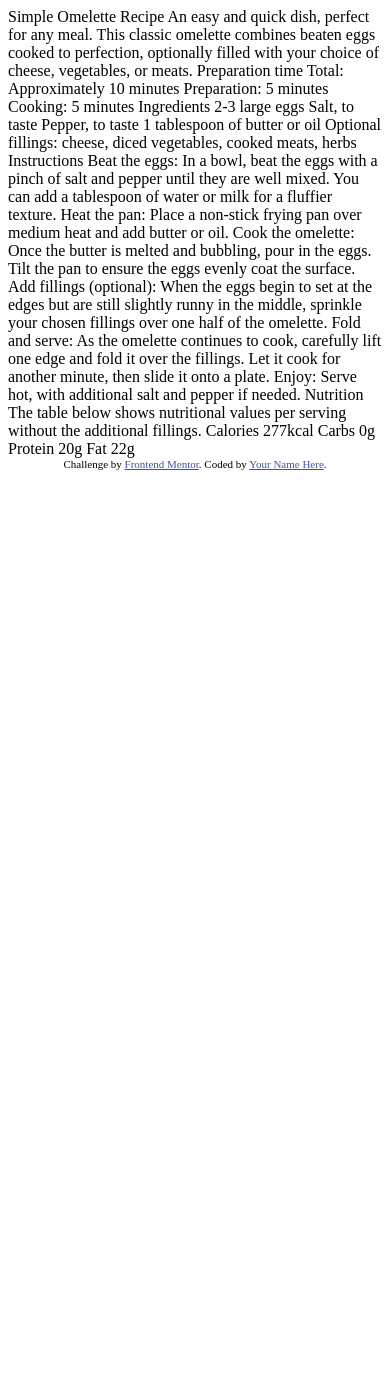
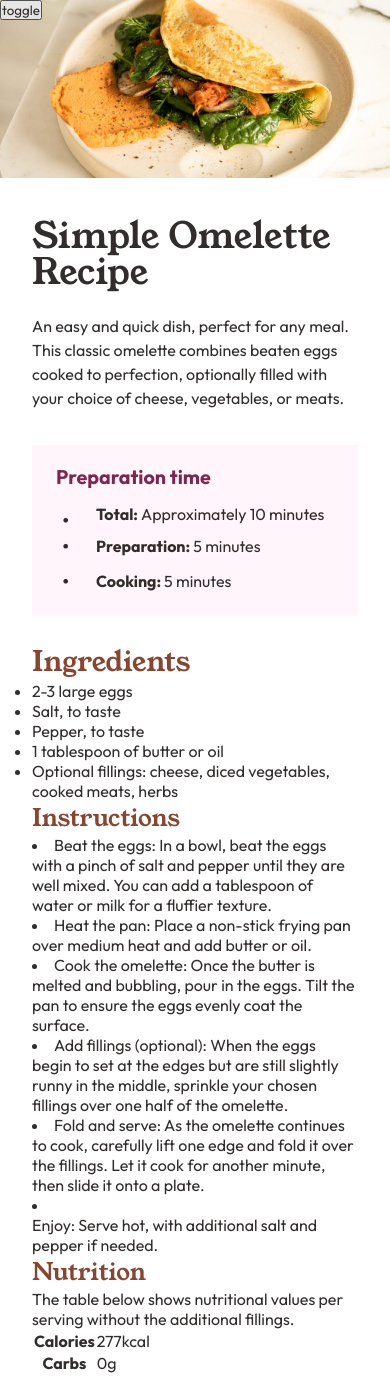
Before and after one commit to 8NeoN8/frontEndMasters-recipe-page, a plain HTML site: page index.html in a window 390 px wide. Shown: the top 1376 px of the page. Before the commit the page ends 844 px from the top, so only its background shows below. Drawn offline with Linux system fonts and the light colour scheme.

Commit message:
advance mobile design

```diff
--- a/index.html
+++ b/index.html
@@ -2,76 +2,160 @@
 <html lang="en">
 <head>
   <meta charset="UTF-8">
-  <meta name="viewport" content="width=device-width, initial-scale=1.0"> <!-- displays site properly based on user's device -->
-
+  <meta name="viewport" content="width=device-width, initial-scale=1.0">
   <link rel="icon" type="image/png" sizes="32x32" href="./assets/images/favicon-32x32.png">
-
+  <link rel="stylesheet" href="style.css">
   <title>Frontend Mentor | Recipe page</title>
-
-  <!-- Feel free to remove these styles or customise in your own stylesheet 👍 -->
   <style>
-    .attribution { font-size: 11px; text-align: center; }
-    .attribution a { color: hsl(228, 45%, 44%); }
+    @import url('https://fonts.googleapis.com/css2?family=Young+Serif&display=swap');
+    @import url('https://fonts.googleapis.com/css2?family=Outfit:wght@100..900&display=swap');
   </style>
 </head>
 <body>
 
+  <div class="tog-con">
+    <button class="toggle" id="toggle" onclick="toggle()">toggle</button>
+  </div>
+
+  <img src="./design/mobile-design.jpg" alt="reference image" class="reference hidden" id="reference" width="375px">
+
+  <main class="main-container">
+
+    <div class="card">
+      <img src="./assets/images/image-omelette.jpeg" alt="omelette image" class="omelette-img">
+
+      <div class="recipe-brief">
+        <h1 class="recipe-title section-title">
           Simple Omelette Recipe
-
+        </h1>
+        <p class="recipe-description">
           An easy and quick dish, perfect for any meal. This classic omelette combines beaten eggs cooked
           to perfection, optionally filled with your choice of cheese, vegetables, or meats.
+        </p>
 
+        <div class="recipe-preparation-container">
+          <h3 class="rp-time-title">
             Preparation time
+          </h3>
 
-  Total: Approximately 10 minutes
-  Preparation: 5 minutes
-  Cooking: 5 minutes
+          <ul class="rp-time-list">
+            <li class="time-total rpt-list-item">
+              <strong>Total: </strong> Approximately 10 minutes
+            </li>
+            <li class="time-preparation rpt-list-item">
+              <strong>Preparation: </strong> 5 minutes
+            </li>
+            <li class="time-cooking rpt-list-item">
+              <strong>Cooking: </strong> 5 minutes
+            </li>
+          </ul>
+        </div>
+      </div>
 
+      <article class="recipe-information">
+
+        <section class="ingredients">
+
+          <h2 class="ingredients-title section-title">
             Ingredients
+          </h2>
 
+          <ul class="ingredients-list section-list">
+            <li class="ingredient section-list-element">
               2-3 large eggs
+            </li>
+            <li class="ingredient section-list-element">
               Salt, to taste
+            </li>
+            <li class="ingredient section-list-element">
               Pepper, to taste
+            </li>
+            <li class="ingredient section-list-element">
               1 tablespoon of butter or oil
+            </li>
+            <li class="ingredient section-list-element">
               Optional fillings: cheese, diced vegetables, cooked meats, herbs
+            </li>
+          </ul>
+        </section>
 
+        <section class="instructions">
+
+          <h2 class="instructions-title section-title">
             Instructions
+          </h2>
 
-  Beat the eggs: In a bowl, beat the eggs with a pinch of salt and pepper until they are well mixed.
-  You can add a tablespoon of water or milk for a fluffier texture.
+          <ol class="instructions-list section-list"></ol>
+            <li class="instruction section-list-element">
+              Beat the eggs: In a bowl, beat the eggs with a pinch of salt and pepper until they are well mixed. You can add a tablespoon of water or milk for a fluffier texture.
+            </li>
+            <li class="instruction section-list-element">
+              Heat the pan: Place a non-stick frying pan over medium heat and add butter or oil.
+            </li>
+            <li class="instruction section-list-element">
+              Cook the omelette: Once the butter is melted and bubbling, pour in the eggs. Tilt the pan to ensure the eggs evenly coat the surface.
+            </li>
+            <li class="instruction section-list-element">
+              Add fillings (optional): When the eggs begin to set at the edges but are still slightly runny in the middle, sprinkle your chosen fillings over one half of the omelette.
+            </li>
+            <li class="instruction section-list-element">
+              Fold and serve: As the omelette continues to cook, carefully lift one edge and fold it over the fillings. Let it cook for another minute, then slide it onto a plate.
+            </li>
+            <li class="instruction section-list-element"></li>
+            Enjoy: Serve hot, with additional salt and pepper if needed.
+            </li>
+          </ul>
 
-  Heat the pan: Place a non-stick frying pan over medium heat and add butter or oil.
+        </section>
 
-  Cook the omelette: Once the butter is melted and bubbling, pour in the eggs. Tilt the pan to ensure
-  the eggs evenly coat the surface.
+        <section class="nutrition">
+          <h2 class="nutrition-title section-title">
+            Nutrition
+          </h2>
 
-  Add fillings (optional): When the eggs begin to set at the edges but are still slightly runny in the
-  middle, sprinkle your chosen fillings over one half of the omelette.
+          <p class="nutrition-table-description">
+            The table below shows nutritional values per serving without the additional fillings.
+          </p>
 
-  Fold and serve: As the omelette continues to cook, carefully lift one edge and fold it over the
-  fillings. Let it cook for another minute, then slide it onto a plate.
+          <table class="nutrition-table">
+            <tr class="nutrition-table-row">
+              <th class="nutrition-table-column table-header">Calories</th>
+              <td class="nutrition-table-column">277kcal</td>
+            </tr>
+            <tr class="nutrition-table-row">
+              <th class="nutrition-table-column table-header">Carbs</th>
+              <td class="nutrition-table-column">0g</td>
+            </tr>
+            <tr class="nutrition-table-row">
+              <th class="nutrition-table-column table-header">Protein</th>
+              <td class="nutrition-table-column">20g</td>
+            </tr>
+            <tr class="nutrition-table-row">
+              <th class="nutrition-table-column table-header">Fat</th>
+              <td class="nutrition-table-column">22g</td>
+            </tr>
+          </table>
+        </section>
+      </article>
+    </card>
 
-  Enjoy: Serve hot, with additional salt and pepper if needed.
+    <footer class="attribution">
+      Challenge by <a href="https://www.frontendmentor.io?ref=challenge" class="attribution-link" target="_blank">Frontend Mentor</a>.
+      Coded by <a href="https://www.github.com/8NeoN8" class="attribution-link" target="_blank">AGDevs</a>.
+    </footer>
 
-  Nutrition
+  </main>
 
-  The table below shows nutritional values per serving without the additional fillings.
+  <script>
 
-  Calories
-  277kcal
+    function toggle(){
+      let reference = document.getElementById('reference')
+      if(reference.classList.contains('hidden')){
+        reference.classList.remove('hidden')
+      }else reference.classList.add('hidden')
+    }
 
-  Carbs
-  0g
+  </script>
 
-  Protein
-  20g
-
-  Fat
-  22g
-
-  <div class="attribution">
-    Challenge by <a href="https://www.frontendmentor.io?ref=challenge" target="_blank">Frontend Mentor</a>.
-    Coded by <a href="#">Your Name Here</a>.
-  </div>
 </body>
 </html>
--- /dev/null
+++ b/style.css
@@ -0,0 +1,152 @@
+:root{
+  --White: hsl(0, 0%, 100%);
+  --Stone-100: hsl(30, 54%, 90%);
+  --Stone-150: hsl(30, 18%, 87%);
+  --Stone-600: hsl(30, 10%, 34%);
+  --Stone-900: hsl(24, 5%, 18%);
+  --Brown-800: hsl(14, 45%, 36%);
+  --Rose-800: hsl(332, 51%, 32%);
+  --Rose-50: hsl(330, 100%, 98%);
+}
+
+*{
+  margin: 0;
+  padding: 0;
+  box-sizing: border-box;
+  position: relative;
+  font-family: 'Outfit';
+  color: var(--Stone-900);
+}
+
+.tog-con{
+  position: sticky;
+  top: 0;
+  left: 0;
+  z-index: 100;
+}
+
+.toggle{
+  position: absolute;
+  top: 0;
+  left: 0;
+  z-index: 100;
+}
+
+.hidden{
+  display: none;
+}
+
+.reference{
+  position: absolute;
+  top: 0;
+  left: 0;
+  z-index: 10;
+  width: 375px;
+  opacity: 0.7;
+}
+
+.attribution {
+  font-size: 11px;
+  text-align: center;
+  position: absolute;
+  bottom: 0;
+  left: 0;
+  width: 100%;
+}
+
+.attribution-link{
+  color: hsl(228, 45%, 44%);
+}
+
+.section-title{
+  font-family: 'Young Serif';
+  font-weight: 400;
+  color: var(--Brown-800);
+}
+
+.recipe-brief{
+  padding: 2rem;
+  padding-top: 2.2rem;
+  padding-bottom: 0;
+}
+
+.recipe-title{
+  line-height: 2.25rem;
+  font-size: 2.25rem;
+  margin-bottom: 1.5rem;
+  color: var(--Stone-900);
+}
+
+.recipe-description{
+  line-height: 1.5rem;
+  margin-bottom: 2.2rem;
+}
+
+.recipe-preparation-container{
+  background-color: var(--Rose-50);
+  padding: 1.5rem;
+  padding-top: 1.2rem;
+}
+
+.rp-time-title{
+  color: var(--Rose-800);
+  font-size: 1.23rem;
+  margin-bottom: 0.9rem;
+}
+
+.rp-time-list{
+  padding-left: 2.5rem;
+  align-items: center;
+  display: flex;
+  flex-direction: column;
+  justify-content: left;
+  list-style: none;
+}
+
+.rpt-list-item{
+  margin-bottom: 0.6rem;
+  width: 100%;
+  line-height: 1.4rem;
+}
+
+.rpt-list-item::before{
+  content: '•';
+  position: absolute;
+  left: -2.14rem;
+  font-size: 1.5rem;
+}
+
+.rpt-list-item:nth-child(1)::before{
+  top: 25%;
+}
+
+.rpt-list-item:nth-child(2){
+  margin-bottom: 0.75rem;
+}
+
+.rpt-list-item:nth-child(3){
+  margin-bottom: 0;
+}
+
+.recipe-information{
+  padding: 2rem;
+  padding-top: 1.6rem;
+}
+
+.ingredients{
+}
+
+.ingredients-title{
+  font-size: 1.75rem;
+}
+
+
+@media screen and (max-width: 580px) {
+  .omelette-img{
+    width: 100%;
+  }
+}
+
+@media screen and (min-width: 581px) {
+
+}
```
Also changed, not shown: 1 other file. Lines whose indentation alone changed are shown as unchanged.
